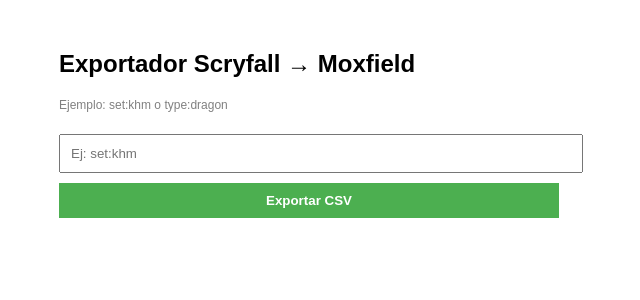
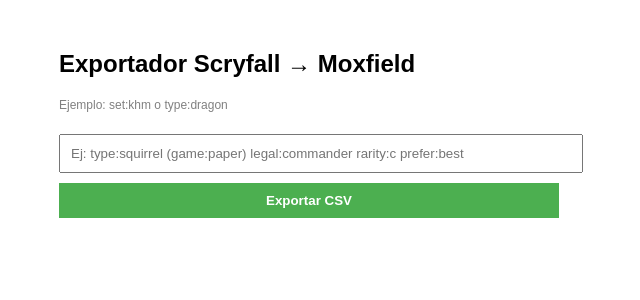
Before and after one commit to nairdayos-creator/Importador-scryfall-a-moxfield, a Python web app: template templates/index.html in a window 1280 px wide. Shown: the top 300 px of the page, without its empty margins (331-971 px from the left). Run offline with Jinja, Linux system fonts and the light colour scheme; the template is opened without the code that fills it, so the values that code supplies are empty.

Commit message:
Update input placeholder in index.html form

```diff
--- a/templates/index.html
+++ b/templates/index.html
@@ -37,7 +37,7 @@ Ejemplo: set:khm o type:dragon
 </p>
 
 <form method="POST">
-    <input type="text" name="query" placeholder="Ej: set:khm" required>
+    <input type="text" name="query" placeholder="Ej: type:squirrel (game:paper) legal:commander rarity:c prefer:best" required>
     <button type="submit">Exportar CSV</button>
 </form>
 
```
